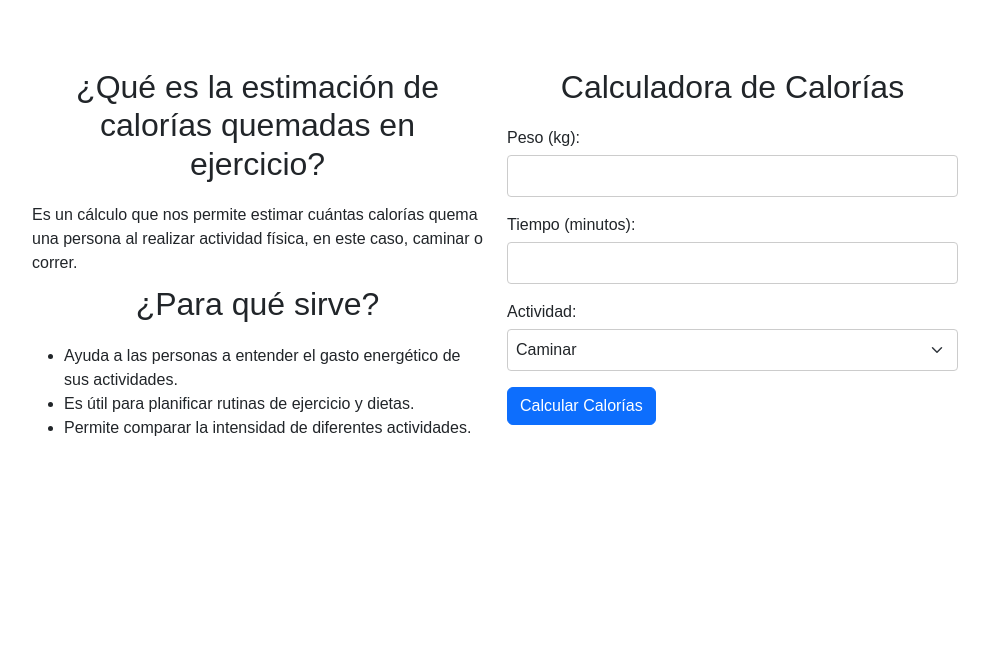
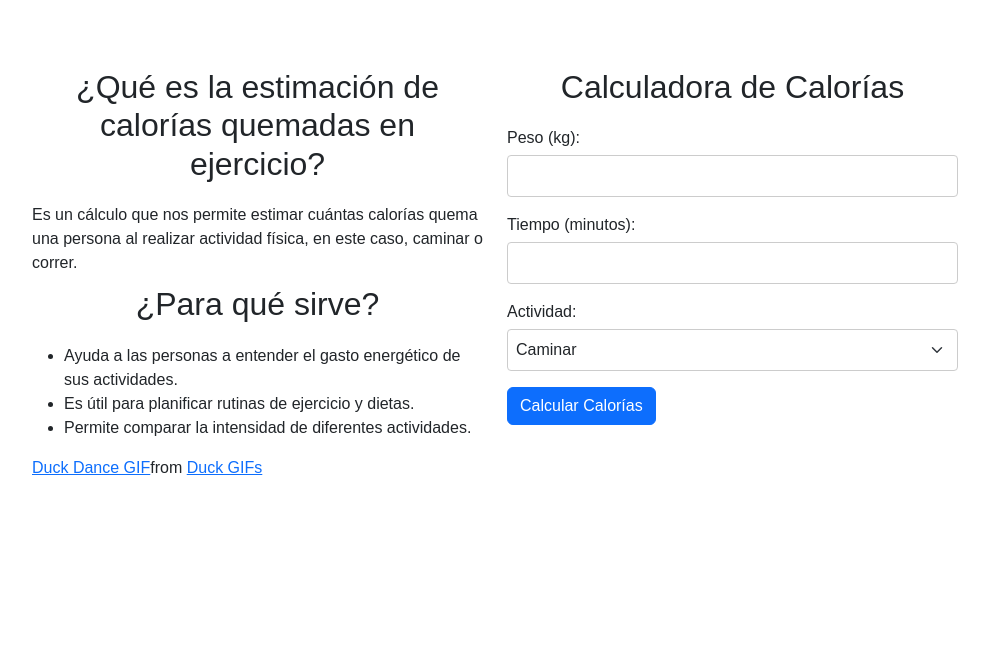
Before and after one commit to k7zull/Prog_FrontEnd_ES3, a plain HTML site: page index.html in a window 1280 px wide. Shown: the whole page, without its empty margins (145-1134 px from the left). Drawn offline with Linux system fonts and the light colour scheme; a script that the page names is missing.

Commit message:
Intagracion extra

```diff
--- a/assets/css/style.css
+++ b/assets/css/style.css
@@ -79,3 +79,8 @@ button:hover {
     background-color: #d7ffd1;
     border-color: #c3e6b4;
 }
+/*extra*/
+.tenor-gif-embed {
+    width: 300px;
+    height: 200px;
+  }
--- a/index.html
+++ b/index.html
@@ -47,6 +47,9 @@
                 </div>
                 <div id="alerta" class="alert alert-danger mt-3" style="display: none;"></div>
             </div>
+            <!-- Extra random-->
+            <div class="tenor-gif-embed" data-postid="25891437" data-share-method="host" data-aspect-ratio="1" data-width="100%"><a href="https://tenor.com/view/duck-dance-happy-gif-25891437">Duck Dance GIF</a>from <a href="https://tenor.com/search/duck-gifs">Duck GIFs</a></div>
+            <script type="text/javascript" async src="https://tenor.com/embed.js"></script>
         </div>
     </div>
 
```
